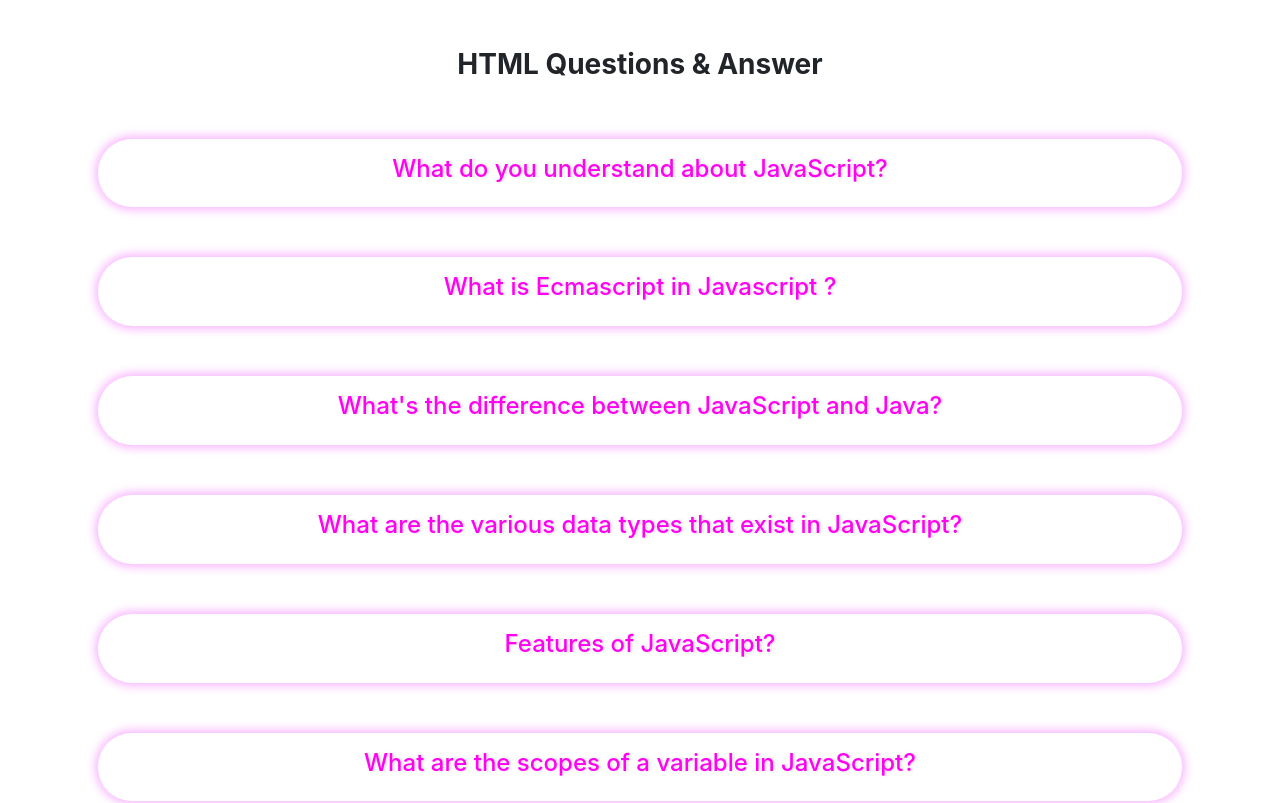
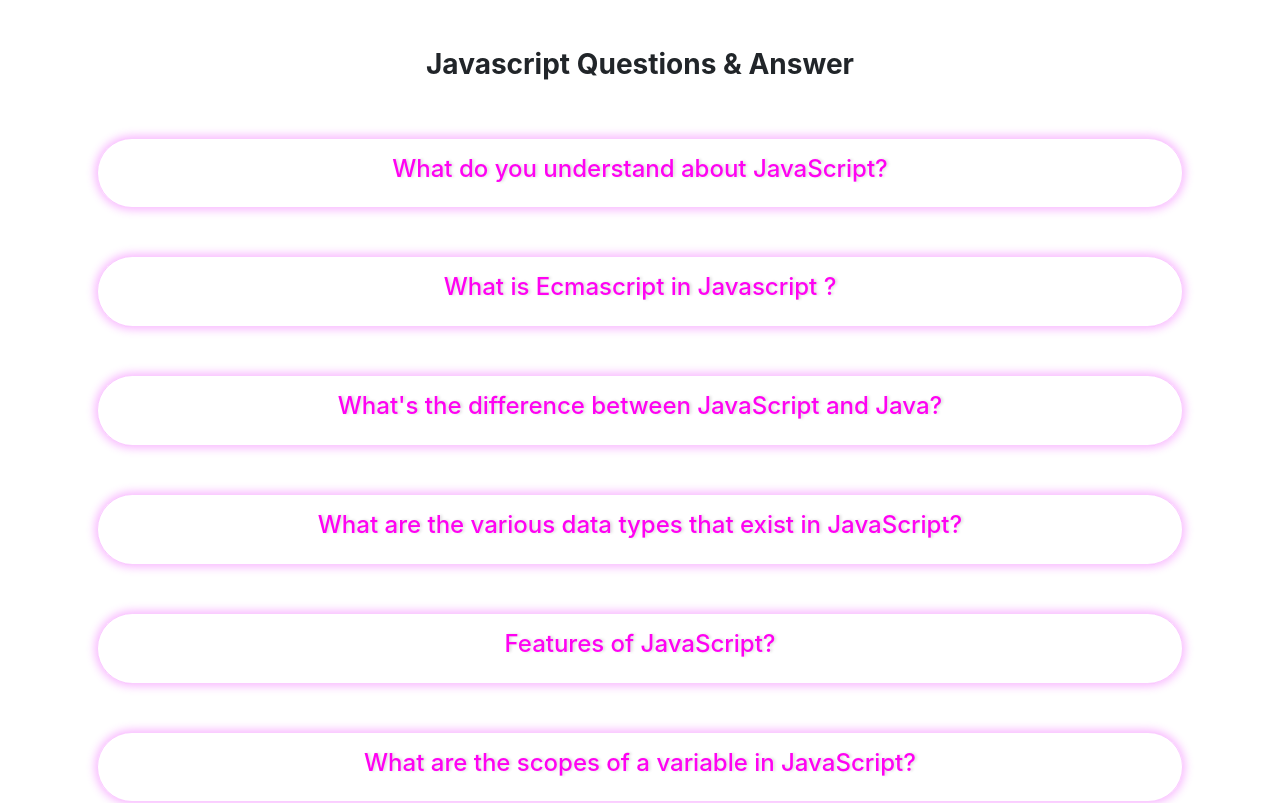
Before and after one commit to Kom22910/Interview-prep-app, a React (Create React App) app: page /js in a window 1280 px wide. Shown: the top 803 px of the page. Built offline with nearby package versions, Linux system fonts and the light colour scheme.

Commit message:
5t commit

```diff
--- a/src/CssPage.jsx
+++ b/src/CssPage.jsx
@@ -511,7 +511,7 @@ const CssPage = () => {
 
 
       <div className="container-fluid p-0 html pt-sm-5 pt-3">
-                <h3 className='text-center fw-bold' >HTML Questions & Answer</h3>
+                <h3 className='text-center fw-bold' >CSS Questions & Answer</h3>
 
                 <div className="row">
 
--- a/src/Javascript.jsx
+++ b/src/Javascript.jsx
@@ -470,7 +470,7 @@ const Javascript = () => {
             {/* <Navbar /> */}
 
             <div className="container-fluid p-0 html pt-sm-5 pt-3">
-                <h3 className='text-center fw-bold' >HTML Questions & Answer</h3>
+                <h3 className='text-center fw-bold' >Javascript Questions & Answer</h3>
 
                 <div className="row">
 
--- a/src/MongoDB.jsx
+++ b/src/MongoDB.jsx
@@ -280,7 +280,7 @@ const MongoDB = () => {
             {/* <Navbar /> */}
 
             <div className="container-fluid p-0 html pt-sm-5 pt-3">
-                <h3 className='text-center fw-bold' >HTML Questions & Answer</h3>
+                <h3 className='text-center fw-bold' >MongoDB Questions & Answer</h3>
 
                 <div className="row">
 
```
